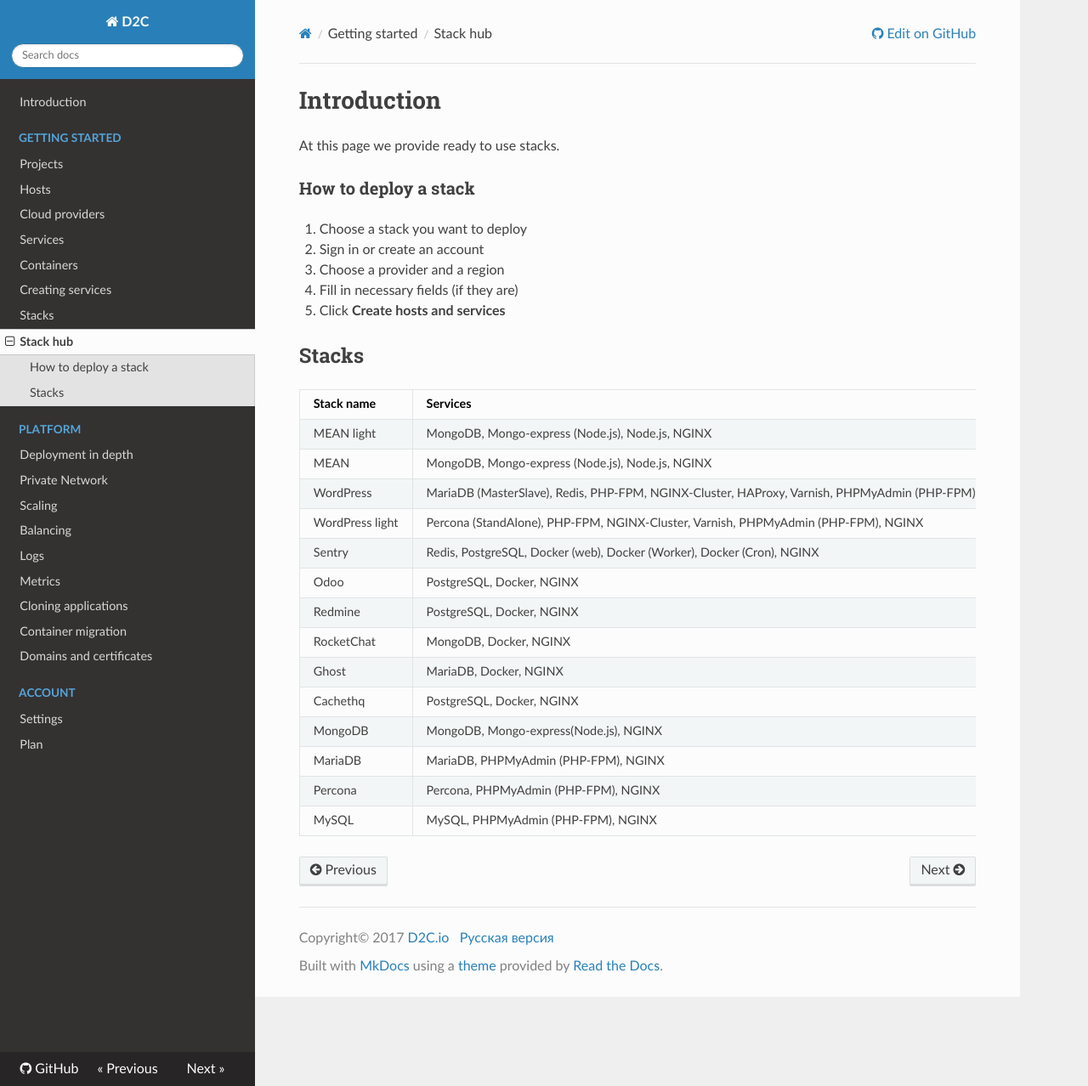
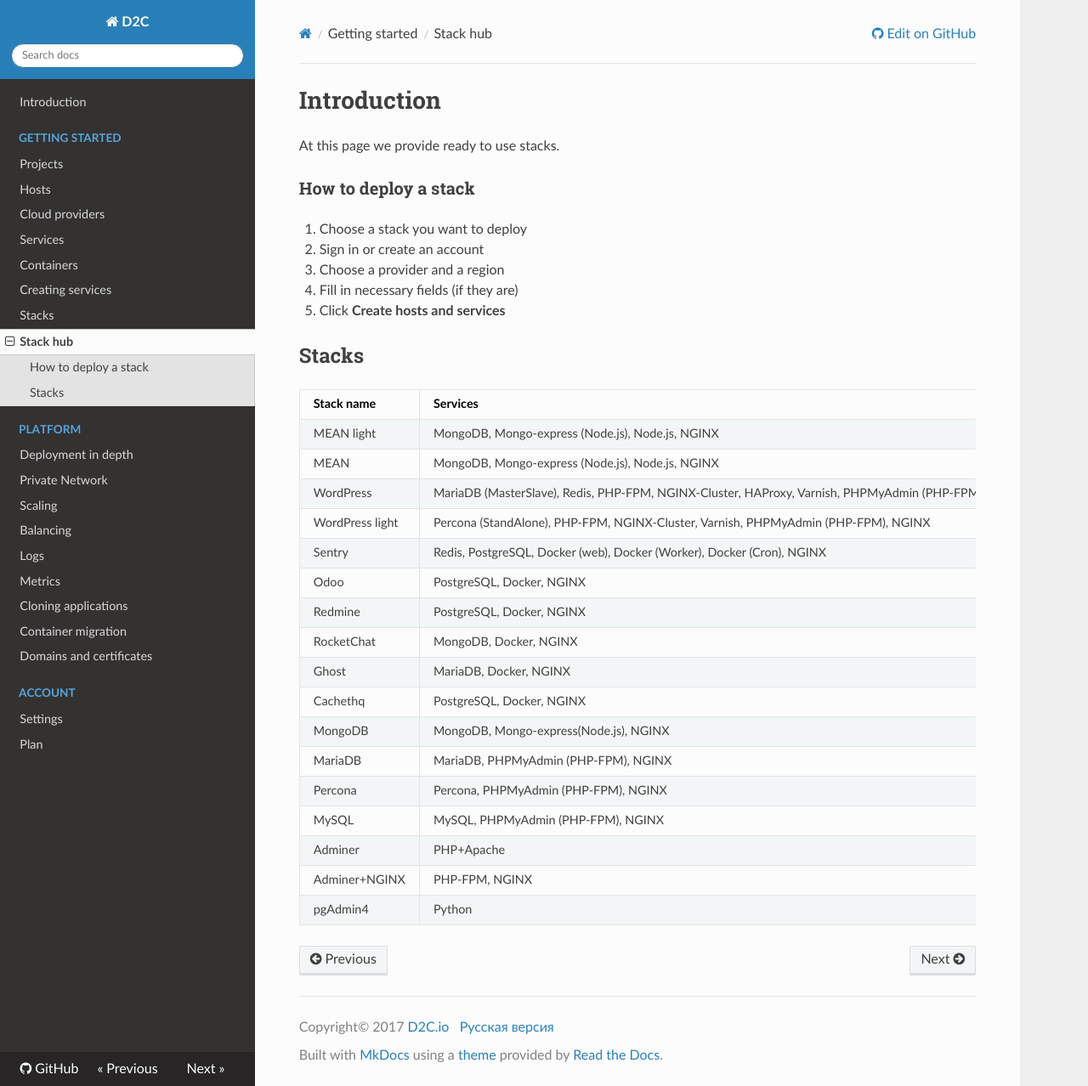
Before and after one commit to d2cio/docs, an MkDocs documentation site: the page built from docs/getting-started/stack-hub.md, in a window 1280 px wide and 1278 px high. Shown: the whole window at 85% size. Built offline with MkDocs 1.6.1, drawn with Linux system fonts in a browser that asks for light colours; nearby versions of some CDN libraries; old or Windows-style settings are respelled for this version of MkDocs; part of the change alters nothing that is shown.

Commit message:
add new stacks

```diff
--- a/docs/getting-started/stack-hub.md
+++ b/docs/getting-started/stack-hub.md
@@ -27,4 +27,7 @@ At this page we provide ready to use stacks.
 | MongoDB   | MongoDB, Mongo-express(Node.js), NGINX  |  1 host, 3 containers | [GitHub](https://github.com/d2cio/mongodb-stack) \| [Deploy](https://panel.d2c.io/?import=https://github.com/d2cio/mongodb-stack/archive/master.zip)
 | MariaDB   | MariaDB, PHPMyAdmin (PHP-FPM), NGINX  |  1 host, 3 containers | [GitHub](https://github.com/d2cio/mariadb-stack) \| [Deploy](https://panel.d2c.io/?import=https://github.com/d2cio/mariadb-stack/archive/master.zip)
 | Percona   | Percona, PHPMyAdmin (PHP-FPM), NGINX  |  1 host, 3 containers | [GitHub](https://github.com/d2cio/percona-stack) \| [Deploy](https://panel.d2c.io/?import=https://github.com/d2cio/percona-stack/archive/master.zip)
-| MySQL   | MySQL, PHPMyAdmin (PHP-FPM), NGINX  |  1 host, 3 containers | [GitHub](https://github.com/d2cio/mysql-stack) \| [Deploy](https://panel.d2c.io/?import=https://github.com/d2cio/mysql-stack/archive/master.zip)
+| MySQL     | MySQL, PHPMyAdmin (PHP-FPM), NGINX  |  1 host, 3 containers | [GitHub](https://github.com/d2cio/mysql-stack) \| [Deploy](https://panel.d2c.io/?import=https://github.com/d2cio/mysql-stack/archive/master.zip)
+| Adminer   | PHP+Apache  |  1 host, 1 container | [GitHub](https://github.com/d2cio/adminer-stack) \| [Deploy](https://panel.d2c.io/?import=https://github.com/d2cio/adminer-stack/archive/master.zip)
+| Adminer+NGINX   | PHP-FPM, NGINX  |  1 host, 2 containers | [GitHub](https://github.com/d2cio/adminer-nginx-stack) \| [Deploy](https://panel.d2c.io/?import=https://github.com/d2cio/adminer-nginx-stack/archive/master.zip)
+| pgAdmin4  | Python  | 1 host, 1 container  | [GitHub](https://github.com/d2cio/pgAdmin-stack) \| [Deploy](https://panel.d2c.io/?import=https://github.com/d2cio/pgAdmin-stack/archive/master.zip) |
--- a/docs/scripts/extra.js
+++ b/docs/scripts/extra.js
@@ -15,6 +15,13 @@
 //     }
 //     x[slideIndex-1].style.display = "block";
 // }
+var links = document.querySelectorAll( 'a' );
+for (var i = 0, length = links.length; i < length; i++) {
+  if (links[i].hostname != window.location.hostname) {
+    links[i].target = '_blank';
+  }
+}
+
 <!-- Yandex.Metrika counter -->
 (function (d, w, c) {
     (w[c] = w[c] || []).push(function() {
```
